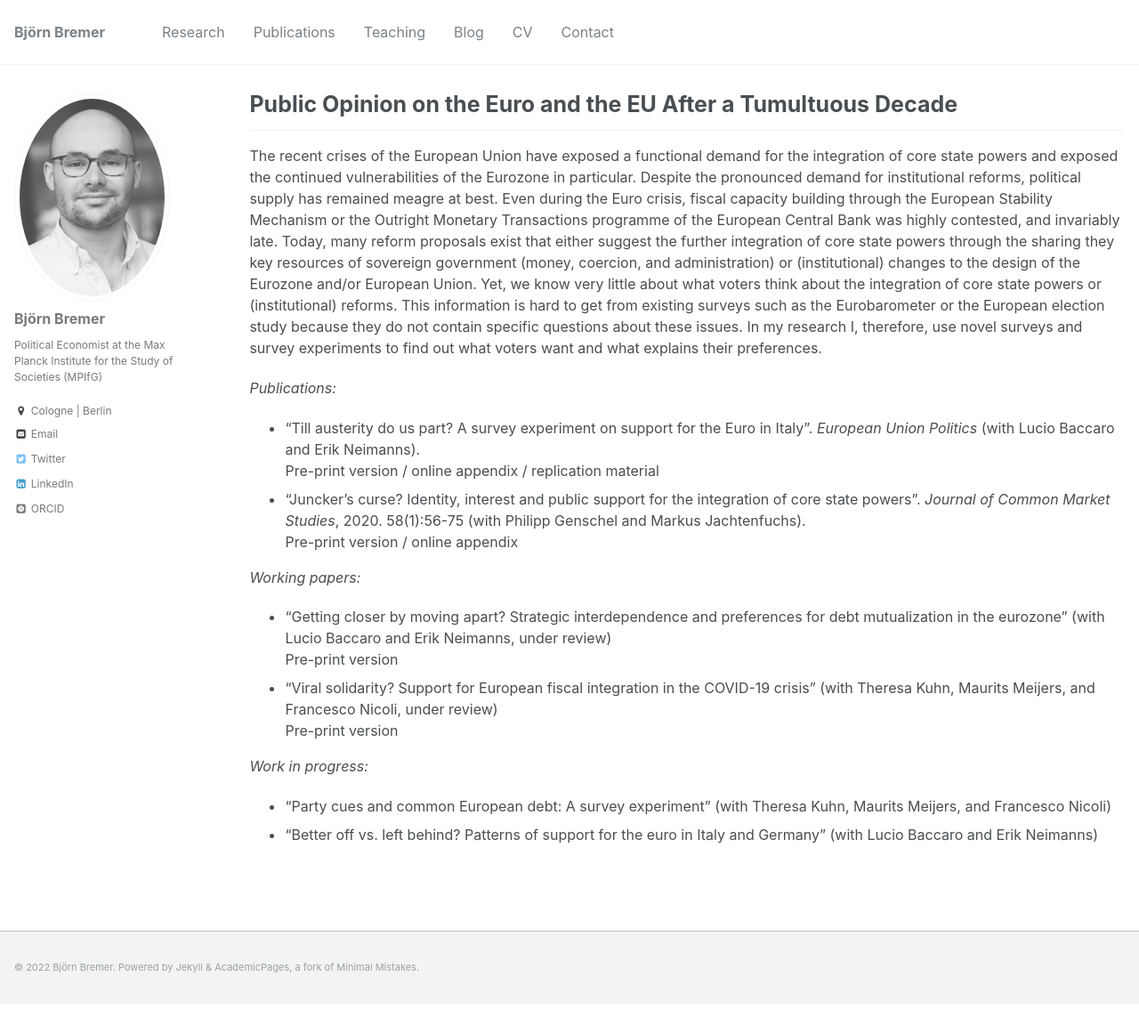
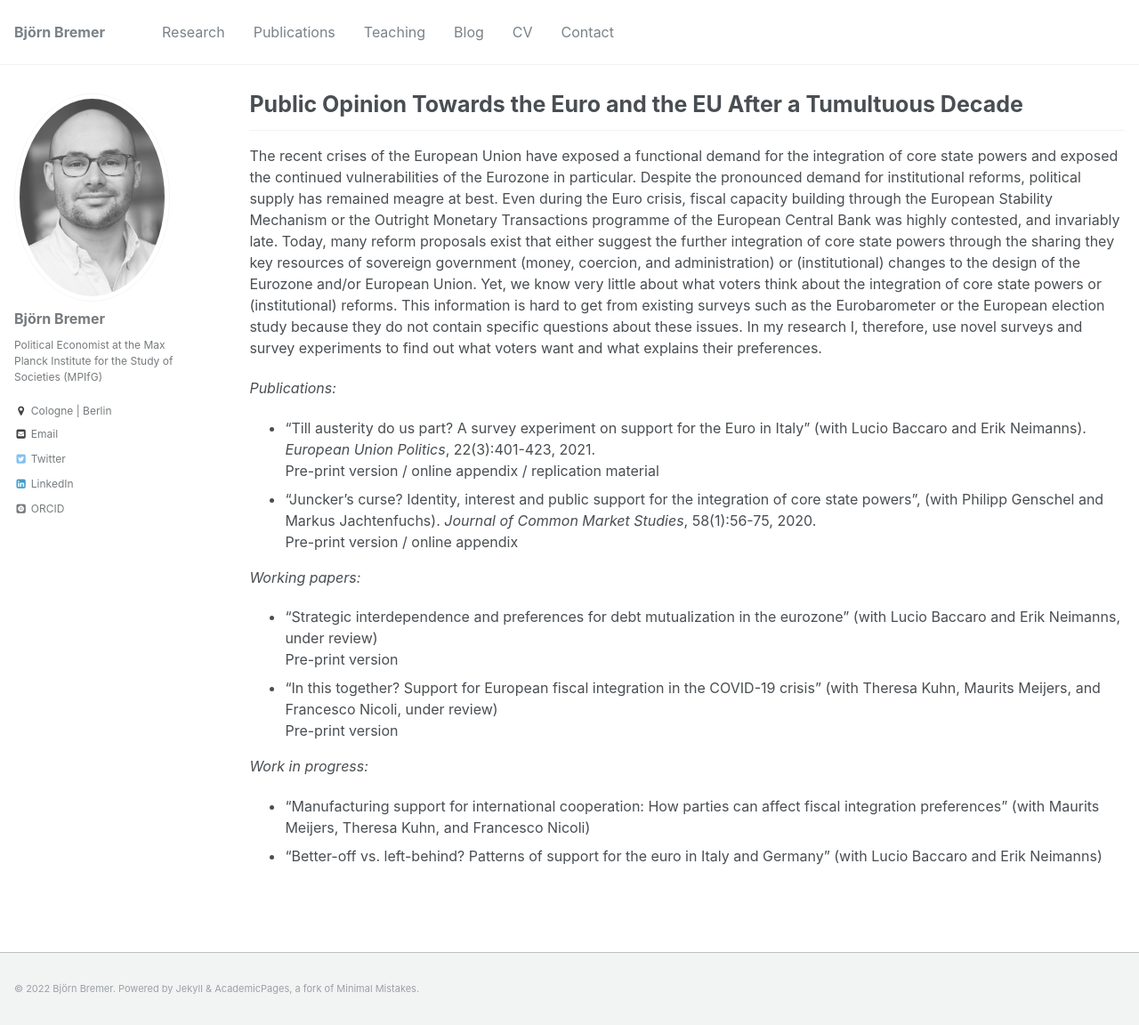
Before and after one commit to bjoernbremer/bjoernbremer.github.io, a Jekyll site: the page built from _projects/5_european_integration.md, in a window 1280 px wide and 1152 px high. Shown: the whole window at 89% size. Built offline with Jekyll 4.4.1, drawn with Linux system fonts in a browser that asks for light colours; some web fonts are replaced.

Commit message:
Add files via upload
Update website

```diff
--- a/_projects/5_european_integration.md
+++ b/_projects/5_european_integration.md
@@ -1,5 +1,5 @@
 ---
-title: "Public Opinion on the Euro and the EU After a Tumultuous Decade"
+title: "Public Opinion Towards the Euro and the EU After a Tumultuous Decade"
 collection: projects
 permalink: /projects/contesting_europe
 ---
@@ -10,19 +10,19 @@ The recent crises of the European Union have exposed a functional demand for the
 
 *Publications:*
 
-* ["Till austerity do us part? A survey experiment on support for the Euro in Italy"](https://journals.sagepub.com/doi/full/10.1177/14651165211004772). *European Union Politics* (with [Lucio Baccaro](http://www.mpifg.de/people/lb/index_en.asp) and [Erik Neimanns](https://www.mpifg.de/forschung/wissdetails_en.asp?MitarbID=885)). <br/>
+* ["Till austerity do us part? A survey experiment on support for the Euro in Italy"](https://journals.sagepub.com/doi/full/10.1177/14651165211004772) (with [Lucio Baccaro](http://www.mpifg.de/people/lb/index_en.asp) and [Erik Neimanns](https://www.mpifg.de/forschung/wissdetails_en.asp?MitarbID=885)). *European Union Politics*, 22(3):401-423, 2021.<br/>
 [Pre-print version]({{ site.url }}/files/publications/BaccaroBremerNeimanns_EUP_2021.pdf) / [online appendix]({{ site.url }}/files/publications/BaccaroBremerNeimanns_EUP_2021_OnlineAppendix.pdf) / [replication material]()
-* ["Juncker's curse? Identity, interest and public support for the integration of core state powers"](https://doi.org/10.1111/jcms.12980). *Journal of Common Market Studies*, 2020. 58(1):56-75 (with [Philipp Genschel](https://www.eui.eu/DepartmentsAndCentres/PoliticalAndSocialSciences/People/Professors/Genschel) and [Markus Jachtenfuchs](https://www.hertie-school.org/en/research/faculty-and-researchers/profile/person/jachtenfuchs/)).<br/>
+* ["Juncker's curse? Identity, interest and public support for the integration of core state powers"](https://doi.org/10.1111/jcms.12980), (with [Philipp Genschel](https://www.eui.eu/DepartmentsAndCentres/PoliticalAndSocialSciences/People/Professors/Genschel) and [Markus Jachtenfuchs](https://www.hertie-school.org/en/research/faculty-and-researchers/profile/person/jachtenfuchs/)). *Journal of Common Market Studies*, 58(1):56-75, 2020. <br/>
 [Pre-print version]({{ site.url }}/files/publications/BremerGenschelJachtenfuchs_2019_JCMS.pdf) / [online appendix]({{ site.url }}/files/publications/BremerGenschelJachtenfuchs_2019_JCMS_appendix.pdf)
 
 *Working papers:*
 
-* "Getting closer by moving apart? Strategic interdependence and preferences for debt mutualization in the eurozone" (with [Lucio Baccaro](http://www.mpifg.de/people/lb/index_en.asp) and [Erik Neimanns](https://www.mpifg.de/forschung/wissdetails_en.asp?MitarbID=885), under review)<br/>
+* "Strategic interdependence and preferences for debt mutualization in the eurozone" (with [Lucio Baccaro](http://www.mpifg.de/people/lb/index_en.asp) and [Erik Neimanns](https://www.mpifg.de/forschung/wissdetails_en.asp?MitarbID=885), under review)<br/>
 [Pre-print version](https://osf.io/preprints/socarxiv/atg8p/)
-* "Viral solidarity? Support for European fiscal integration in the COVID-19 crisis" (with [Theresa Kuhn](https://theresakuhn.eu/), [Maurits Meijers](http://maurits-meijers.eu/), and [Francesco Nicoli](https://francesconicoli.wordpress.com/), under review)<br/>
+* "In this together? Support for European fiscal integration in the COVID-19 crisis" (with [Theresa Kuhn](https://theresakuhn.eu/), [Maurits Meijers](http://maurits-meijers.eu/), and [Francesco Nicoli](https://francesconicoli.wordpress.com/), under review)<br/>
 [Pre-print version](https://osf.io/preprints/socarxiv/82cyw/)
 
 *Work in progress:*
 
-* "Party cues and common European debt: A survey experiment" (with [Theresa Kuhn](https://theresakuhn.eu/), [Maurits Meijers](http://maurits-meijers.eu/), and [Francesco Nicoli](https://francesconicoli.wordpress.com/))
-* "Better off vs. left behind? Patterns of support for the euro in Italy and Germany" (with [Lucio Baccaro](http://www.mpifg.de/people/lb/index_en.asp) and [Erik Neimanns](https://www.mpifg.de/forschung/wissdetails_en.asp?MitarbID=885))
+* "Manufacturing support for international cooperation: How parties can affect fiscal integration preferences" (with [Maurits Meijers](http://maurits-meijers.eu/), [Theresa Kuhn](https://theresakuhn.eu/), and [Francesco Nicoli](https://francesconicoli.wordpress.com/))
+* "Better-off vs. left-behind? Patterns of support for the euro in Italy and Germany" (with [Lucio Baccaro](http://www.mpifg.de/people/lb/index_en.asp) and [Erik Neimanns](https://www.mpifg.de/forschung/wissdetails_en.asp?MitarbID=885))
```
Also changed, not shown: _projects/1_austerity_left.md (+1 -1 lines), _projects/2_polcon.md (+4 -2 lines), _projects/3_fiscal_trade-offs.md (+4 -5 lines), _projects/4_politics_macroeconomics.md (+5 -3 lines).
